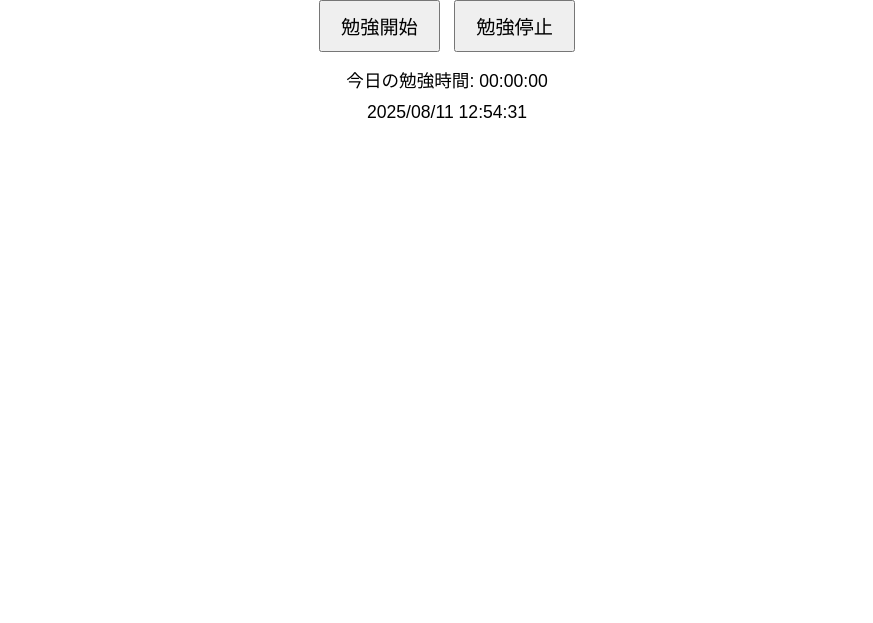
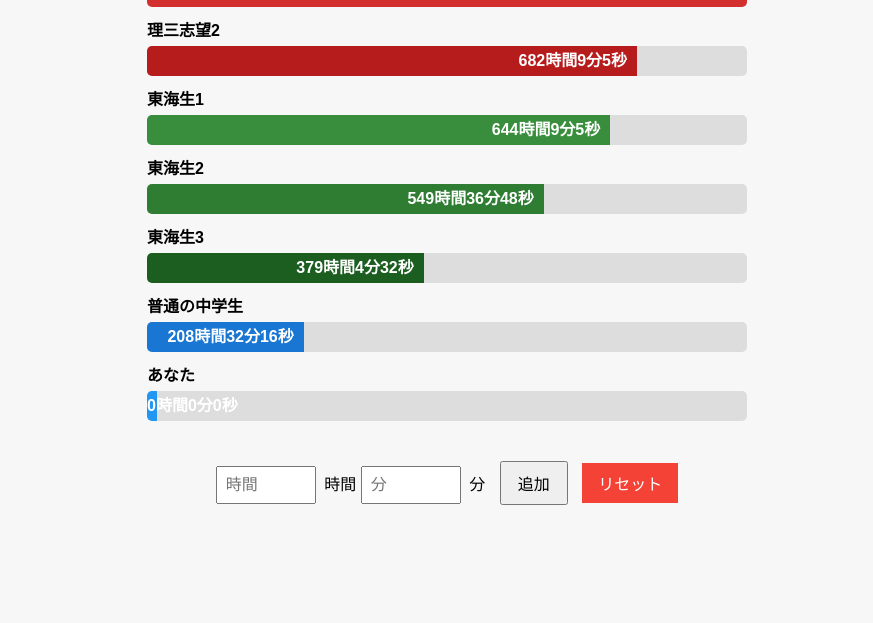
Before and after one commit to Gorilla-kiwami/studytimer, a plain HTML site: page index.html in a window 1280 px wide. Shown: the part 177-800 px from the top of the page, without its empty margins (193-1066 px from the left). Drawn offline with Linux system fonts and the light colour scheme; no server answers.

Commit message:
Update index.html

```diff
--- a/index.html
+++ b/index.html
@@ -2,192 +2,236 @@
 <html lang="ja">
 <head>
 <meta charset="UTF-8" />
-<title>勉強タイマー＋勉強時間合計（エラー対策済）</title>
+<title>勉強時間比較バー（曜日別ペース固定・分単位入力対応）</title>
 <style>
-  body { font-family: sans-serif; text-align: center; margin-top: 40px; }
-  #remainingTime { font-size: 3em; margin-bottom: 10px; }
-  button { font-size: 1.2em; margin: 5px; padding: 10px 20px; }
-  #status, #todayTotal, #currentDateTime { margin-top: 10px; font-size: 1.1em; }
+  body { font-family: sans-serif; background: #f7f7f7; padding: 20px; }
+  h1 { text-align: center; margin-bottom: 30px; }
+  #bars {
+    max-width: 600px;
+    margin: 0 auto 40px;
+  }
+  .bar-container {
+    margin: 10px 0;
+  }
+  .label {
+    margin-bottom: 5px;
+    font-weight: bold;
+  }
+  .bar-bg {
+    background: #ddd;
+    height: 30px;
+    border-radius: 5px;
+    overflow: hidden;
+  }
+  .bar {
+    height: 100%;
+    line-height: 30px;
+    padding-right: 10px;
+    color: white;
+    font-weight: bold;
+    text-align: right;
+    white-space: nowrap;
+    transition: width 0.3s ease;
+  }
+  .risan1 { background: #d32f2f; }
+  .risan2 { background: #b71c1c; }
+  .tokai1 { background: #388e3c; }
+  .tokai2 { background: #2e7d32; }
+  .tokai3 { background: #1b5e20; }
+  .normal { background: #1976d2; }
+  .mine { background: #2196f3; }
+  #controls {
+    max-width: 600px;
+    margin: 0 auto;
+    text-align: center;
+  }
+  input[type=number] {
+    padding: 8px;
+    width: 80px;
+    font-size: 16px;
+    margin-right: 4px;
+  }
+  button {
+    padding: 8px 16px;
+    font-size: 16px;
+    margin-left: 10px;
+    cursor: pointer;
+  }
+  button.reset {
+    background: #f44336;
+    color: white;
+    border: none;
+  }
 </style>
 </head>
 <body>
+<h1>勉強時間比較バー（曜日別ペース固定・分単位入力対応）</h1>
 
-<h1>勉強タイマー</h1>
-<div id="remainingTime">--:--:--</div>
-<button id="startBtn">勉強開始</button>
-<button id="stopBtn">勉強停止</button>
-<div id="status"></div>
-<div id="todayTotal">今日の勉強時間: 00:00:00</div>
-<div id="currentDateTime">--/-- --:--:--</div>
+<div id="bars"></div>
 
-<script type="module">
-import { initializeApp } from "https://www.gstatic.com/firebasejs/9.23.0/firebase-app.js";
-import { getFirestore, doc, getDoc, setDoc, updateDoc } from "https://www.gstatic.com/firebasejs/9.23.0/firebase-firestore.js";
+<div id="controls">
+  <input type="number" id="addHours" placeholder="時間" min="0" step="1" />
+  <span>時間</span>
+  <input type="number" id="addMinutes" placeholder="分" min="0" max="59" step="1" />
+  <span>分</span>
+  <button onclick="addMyHours()">追加</button>
+  <button onclick="resetMyHours()" class="reset">リセット</button>
+</div>
 
-const firebaseConfig = {
-  apiKey: "AIzaSyCEFObhHlcSRSpaY541SzU-7OXzEcH0AOY",
-  authDomain: "study-timer-gorilla.firebaseapp.com",
-  databaseURL: "https://study-timer-gorilla-default-rtdb.firebaseio.com",
-  projectId: "study-timer-gorilla",
-  storageBucket: "study-timer-gorilla.firebasestorage.app",
-  messagingSenderId: "676633463961",
-  appId: "1:676633463961:web:1fdb4fe161d6d448043c08",
-  measurementId: "G-07DN406DG2"
-};
+<script>
+// 開始日時（4月1日 0:00）
+const startDate = new Date(new Date().getFullYear(), 3, 1);
+const secondsPerDay = 86400;
 
-const app = initializeApp(firebaseConfig);
-const db = getFirestore(app);
+// メンバー一覧（固定ペース・平日・土日）
+const members = [
+  { name: "理三志望1", weekdayRate: 5, weekendRate: 10, className: "risan1" },
+  { name: "理三志望2", weekdayRate: 4, weekendRate: 8, className: "risan2" },
+  { name: "東海生1",   weekdayRate: 4, weekendRate: 7, className: "tokai1" },
+  { name: "東海生2",   weekdayRate: 3, weekendRate: 7, className: "tokai2" },
+  { name: "東海生3",   weekdayRate: 2, weekendRate: 5, className: "tokai3" },
+  { name: "普通の中学生", weekdayRate: 1, weekendRate: 3, className: "normal" },
+  { name: "あなた",     weekdayRate: 0, weekendRate: 0, className: "mine" }
+];
 
-const MAX_TIME = 180 * 60; // 3時間（秒）
-let remaining = MAX_TIME;
-let studying = false;
-let lastUpdate = Date.now();
-let todayStudyTotal = 0;
-let todayDateStr = "";  // 今日の日付YYYY-MM-DD
+// 自分の初期時間（localStorageから）
+let myHours = parseFloat(localStorage.getItem("myHours")) || 0;
 
-let userId = localStorage.getItem("userId");
-if (!userId) {
-  userId = Math.random().toString(36).slice(2);
-  localStorage.setItem("userId", userId);
+// 曜日判定（日曜=0〜土曜=6）
+function isWeekend(date) {
+  const day = date.getDay();
+  return day === 0 || day === 6;
 }
 
-const remainingTimeElem = document.getElementById("remainingTime");
-const statusElem = document.getElementById("status");
-const todayTotalElem = document.getElementById("todayTotal");
-const currentDateTimeElem = document.getElementById("currentDateTime");
-const startBtn = document.getElementById("startBtn");
-const stopBtn = document.getElementById("stopBtn");
-
-function formatTime(sec) {
-  const h = String(Math.floor(sec / 3600)).padStart(2, "0");
-  const m = String(Math.floor((sec % 3600) / 60)).padStart(2, "0");
-  const s = String(sec % 60).padStart(2, "0");
-  return `${h}:${m}:${s}`;
+// 時間表示フォーマット（秒まで）
+function formatTime(hours) {
+  const totalSeconds = Math.floor(hours * 3600);
+  const h = Math.floor(totalSeconds / 3600);
+  const m = Math.floor((totalSeconds % 3600) / 60);
+  const s = totalSeconds % 60;
+  return `${h}時間${m}分${s}秒`;
 }
 
-function getTodayStr(date = new Date()) {
-  return date.toISOString().slice(0, 10);
+// 4/1から今日までの日毎に計算して初期時間セット
+function initHoursForPlayer(player) {
+  let totalHours = 0;
+  let current = new Date(startDate);
+  const now = new Date();
+
+  while (current < now) {
+    const dayEnd = new Date(current);
+    dayEnd.setHours(23,59,59,999);
+    const secondsInDay = (dayEnd < now ? dayEnd : now) - current;
+    const secondsInDayNum = secondsInDay / 1000;
+    const weekend = isWeekend(current);
+    const rate = weekend ? player.weekendRate / secondsPerDay : player.weekdayRate / secondsPerDay;
+    totalHours += rate * secondsInDayNum;
+    current = new Date(dayEnd.getTime() + 1);
+  }
+  return totalHours;
 }
 
-function updateDisplay() {
-  remainingTimeElem.textContent = formatTime(remaining);
-  statusElem.textContent = studying ? "勉強中" : "勉強停止中";
-  todayTotalElem.textContent = `今日の勉強時間: ${formatTime(todayStudyTotal)}`;
-  const now = new Date();
-  currentDateTimeElem.textContent = `${now.getFullYear()}/${String(now.getMonth()+1).padStart(2,"0")}/${String(now.getDate()).padStart(2,"0")} ${String(now.getHours()).padStart(2,"0")}:${String(now.getMinutes()).padStart(2,"0")}:${String(now.getSeconds()).padStart(2,"0")}`;
+// プレイヤー配列作成
+let players = members.map(m => ({
+  name: m.name,
+  weekdayRate: m.weekdayRate,
+  weekendRate: m.weekendRate,
+  className: m.className,
+  hours: 0,
+  isUser: m.name === "あなた"
+}));
+
+// 自分の時間初期化
+players.forEach(p => {
+  if (p.isUser) p.hours = myHours;
+});
+
+// 他の人は4/1からの経過時間に応じて初期時間セット
+players.forEach(p => {
+  if (!p.isUser) {
+    p.hours = initHoursForPlayer(p);
+  }
+});
+
+// 現在日時に応じてペースを返す
+function getCurrentRate(player) {
+  return isWeekend(new Date()) ? player.weekendRate / secondsPerDay : player.weekdayRate / secondsPerDay;
 }
 
-// 活動時間制限は外して常にtrue（動作確認用）
-function isActiveTime() {
-  return true;
+// 最大時間取得
+function getMaxHours() {
+  let max = 1;
+  players.forEach(p => {
+    if (p.hours > max) max = p.hours;
+  });
+  return max;
 }
 
-let timerInterval = null;
-let isLoaded = false;
-
-async function loadTimer() {
-  const docRef = doc(db, "studyTimers", userId);
-  const docSnap = await getDoc(docRef);
-  if (docSnap.exists()) {
-    const data = docSnap.data();
-    remaining = data.remaining;
-    studying = data.studying;
-    lastUpdate = data.lastUpdated;
-    todayDateStr = getTodayStr();
-    if (data.todayDate !== todayDateStr) {
-      todayStudyTotal = 0;
-    } else {
-      todayStudyTotal = data.todayStudyTotal || 0;
-    }
-  } else {
-    remaining = MAX_TIME;
-    studying = false;
-    lastUpdate = Date.now();
-    todayDateStr = getTodayStr();
-    todayStudyTotal = 0;
-    await setDoc(docRef, {
-      remaining,
-      studying,
-      lastUpdated,
-      todayDate: todayDateStr,
-      todayStudyTotal
-    });
-  }
-  updateDisplay();
-  isLoaded = true;
-  if (timerInterval) clearInterval(timerInterval);
-  timerInterval = setInterval(updateTimer, 1000);
+// バー描画＆並び替え
+function renderBars() {
+  players.sort((a, b) => b.hours - a.hours);
+  const maxHours = getMaxHours();
+  const container = document.getElementById("bars");
+  container.innerHTML = "";
+  players.forEach(p => {
+    const widthPercent = (p.hours / maxHours) * 100;
+    const barDiv = document.createElement("div");
+    barDiv.className = "bar-container";
+    const labelDiv = document.createElement("div");
+    labelDiv.className = "label";
+    labelDiv.textContent = p.name;
+    const barBg = document.createElement("div");
+    barBg.className = "bar-bg";
+    const bar = document.createElement("div");
+    bar.className = `bar ${p.className}`;
+    bar.style.width = widthPercent + "%";
+    bar.textContent = formatTime(p.hours);
+    barBg.appendChild(bar);
+    barDiv.appendChild(labelDiv);
+    barDiv.appendChild(barBg);
+    container.appendChild(barDiv);
+  });
 }
 
-async function saveTimer() {
-  const docRef = doc(db, "studyTimers", userId);
-  const dataToSave = {
-    remaining,
-    studying,
-    lastUpdated,
-    todayDate: todayDateStr,
-    todayStudyTotal
-  };
-  console.log("Firestoreに保存:", dataToSave);
-
-  const docSnap = await getDoc(docRef);
-  if (docSnap.exists()) {
-    await updateDoc(docRef, dataToSave);
-  } else {
-    await setDoc(docRef, dataToSave);
+// 自分の勉強時間追加（時間＋分）
+function addMyHours() {
+  const h = parseInt(document.getElementById("addHours").value, 10);
+  const m = parseInt(document.getElementById("addMinutes").value, 10);
+  const hoursToAdd = (isNaN(h) ? 0 : h) + (isNaN(m) ? 0 : m / 60);
+  if (hoursToAdd > 0) {
+    const me = players.find(p => p.isUser);
+    me.hours += hoursToAdd;
+    myHours = me.hours;
+    localStorage.setItem("myHours", myHours);
+    document.getElementById("addHours").value = "";
+    document.getElementById("addMinutes").value = "";
+    renderBars();
   }
 }
 
-function updateTimer() {
-  if (!isLoaded) return;
-  if (!isActiveTime() || remaining <= 0) {
-    updateDisplay();
-    return;
-  }
-  const now = Date.now();
-  const diffSec = Math.floor((now - lastUpdate) / 1000);
-  if (diffSec >= 1) {
-    if (studying) {
-      remaining += diffSec;
-      if (remaining > MAX_TIME) remaining = MAX_TIME;
-      todayStudyTotal += diffSec;
-    } else {
-      remaining -= diffSec * 2;
-      if (remaining < 0) remaining = 0;
-    }
-    const newDateStr = getTodayStr();
-    if (newDateStr !== todayDateStr) {
-      todayDateStr = newDateStr;
-      todayStudyTotal = 0;
-    }
-    lastUpdate = now;
-    updateDisplay();
-    saveTimer();
+// 自分の勉強時間リセット
+function resetMyHours() {
+  if (confirm("本当に自分の勉強時間をリセットしますか？")) {
+    const me = players.find(p => p.isUser);
+    me.hours = 0;
+    myHours = 0;
+    localStorage.setItem("myHours", 0);
+    renderBars();
   }
 }
 
-startBtn.onclick = () => {
-  studying = true;
-  lastUpdate = Date.now();
-  updateDisplay();
-  saveTimer();
-};
-
-stopBtn.onclick = () => {
-  studying = false;
-  lastUpdate = Date.now();
-  updateDisplay();
-  saveTimer();
-};
-
-loadTimer();
-
+// 1秒ごとのリアルタイム増加＆描画更新
 setInterval(() => {
-  const now = new Date();
-  currentDateTimeElem.textContent = `${now.getFullYear()}/${String(now.getMonth()+1).padStart(2,"0")}/${String(now.getDate()).padStart(2,"0")} ${String(now.getHours()).padStart(2,"0")}:${String(now.getMinutes()).padStart(2,"0")}:${String(now.getSeconds()).padStart(2,"0")}`;
+  players.forEach(p => {
+    if (!p.isUser) {
+      p.hours += getCurrentRate(p);
+    }
+  });
+  renderBars();
 }, 1000);
 
+// 初回描画
+renderBars();
 </script>
-
 </body>
 </html>
```
